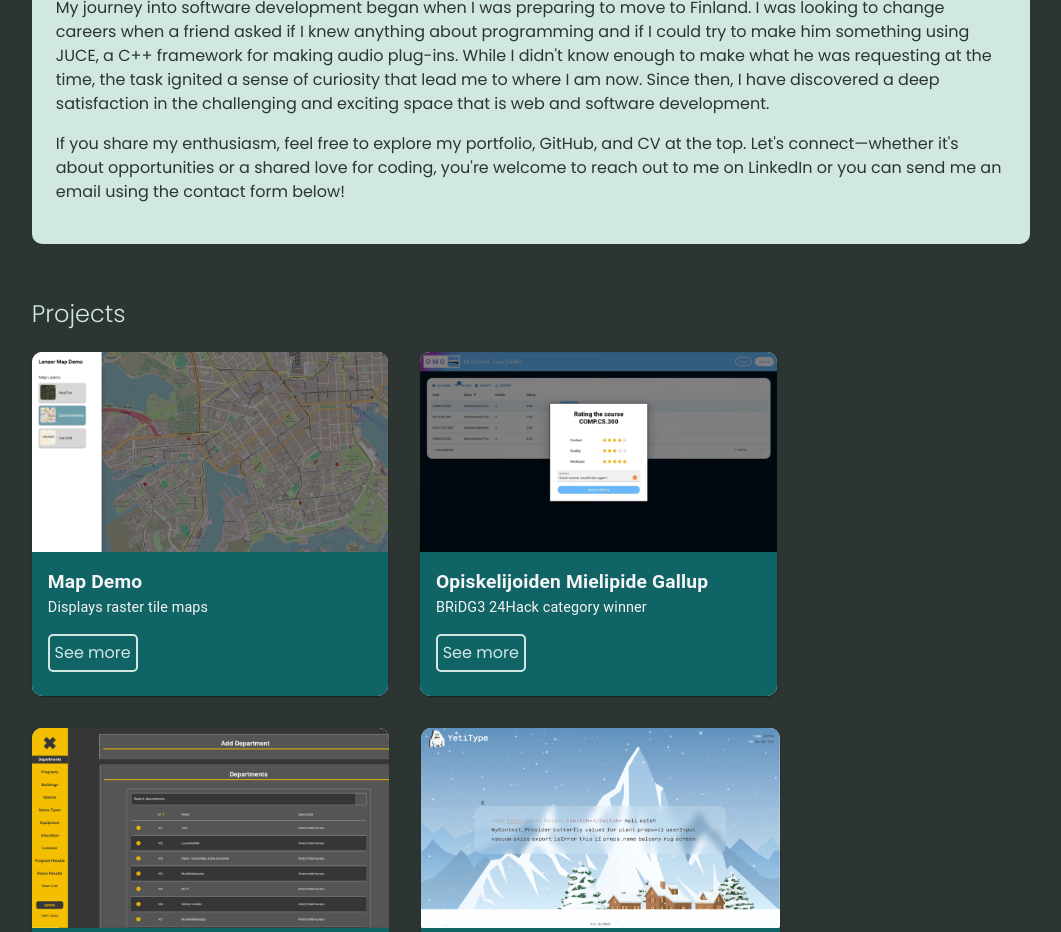
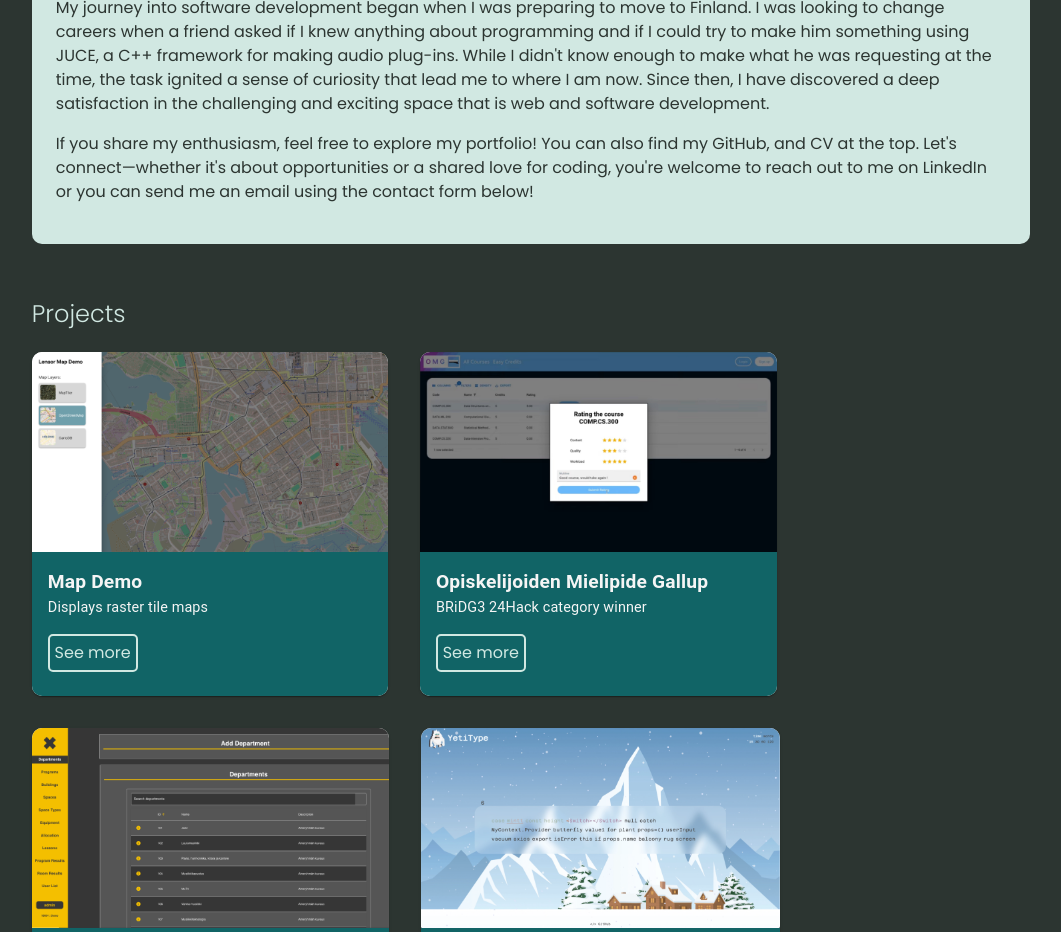
Before and after one commit to YB-BigSwan/swanson-portfolio, a React (Vite) app: page / in a window 1280 px wide. Shown: the part 980-1912 px from the top of the page, without its empty margins (109-1170 px from the left). Built offline with nearby package versions, Linux system fonts and the light colour scheme; no server answers.

Commit message:
changed one sentence in the 3rd paragraph of about me

```diff
--- a/src/components/About.jsx
+++ b/src/components/About.jsx
@@ -26,10 +26,11 @@ const About = () => {
           and exciting space that is web and software development.
         </p>
         <p>
-          If you share my enthusiasm, feel free to explore my portfolio, GitHub,
-          and CV at the top. Let's connect—whether it's about opportunities or a
-          shared love for coding, you're welcome to reach out to me on LinkedIn
-          or you can send me an email using the contact form below!
+          If you share my enthusiasm, feel free to explore my portfolio! You can
+          also find my GitHub, and CV at the top. Let's connect—whether it's
+          about opportunities or a shared love for coding, you're welcome to
+          reach out to me on LinkedIn or you can send me an email using the
+          contact form below!
         </p>
       </div>
     </div>
```
